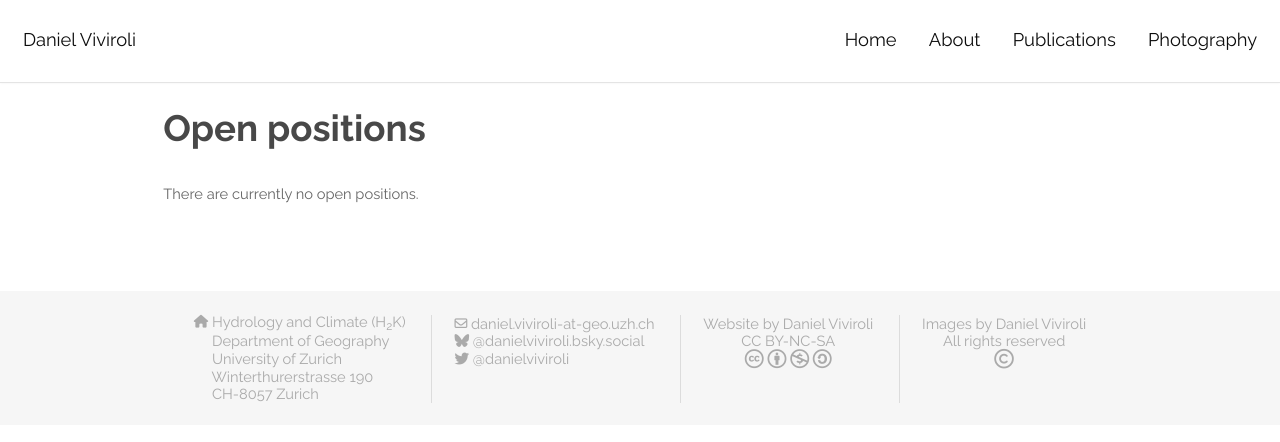
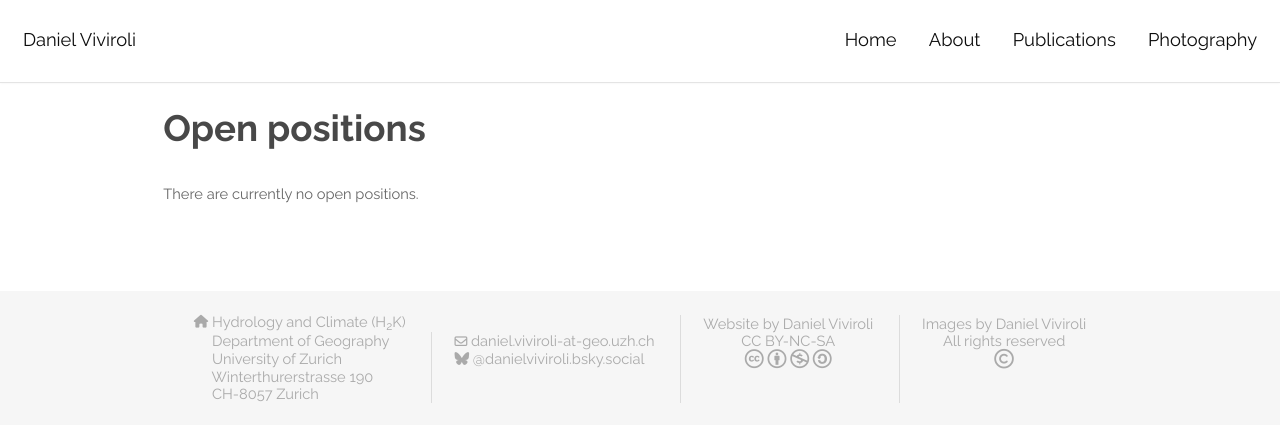
Before and after one commit to dviviroli/dviviroli.github.io, a Jekyll site: the page built from jobs.html, in a window 1280 px wide. Shown: the top 442 px of the page. Built offline with Jekyll 4.4.1, drawn with Linux system fonts in a browser that asks for light colours.

Commit message:
content update

```diff
--- a/_data/publications_papers-peer-reviewed.yml
+++ b/_data/publications_papers-peer-reviewed.yml
@@ -216,7 +216,7 @@
   # special_issue: "Special Issue: Hydrological Data: Opportunities And Barriers"
   volume: 67
   issue: 16
-  pages: 2441-2456
+  pages: 2441–2456
   doi: 10.1080/02626667.2020.1735638
   pdf: /documents/Westerberg_et_al_2020_HSJ.pdf
 
--- a/_includes/footer.html
+++ b/_includes/footer.html
@@ -19,7 +19,7 @@
 			<li style="text-align:left">
 					<a target="_blank" rel="noopener noreferrer"href="mailto:daniel.viviroli@geo.uzh.ch"><i class="far fa-envelope fa-sm"></i> daniel.viviroli-at-geo.uzh.ch</a><br>
 					<a target="_blank" rel="noopener noreferrer" href="https://bsky.app/profile/danielviviroli.bsky.social"><i class="fa-brands fa-bluesky fa-am"></i> @danielviviroli.bsky.social</a><br>
-					<a target="_blank" rel="noopener noreferrer" href="https://twitter.com/danielviviroli"><i class="fab fa-twitter fa-am"></i> @danielviviroli</a><br>
+					<!-- <a target="_blank" rel="noopener noreferrer" href="https://twitter.com/danielviviroli"><i class="fab fa-twitter fa-am"></i> @danielviviroli</a><br> -->
 					<!-- <a rel="me" href="https://fediscience.org/@danielviviroli"><i class="fab fa-mastodon fa-am"></i> @danielviviroli@fediscience</a><br> -->
 					<br>
 					<br>
```
